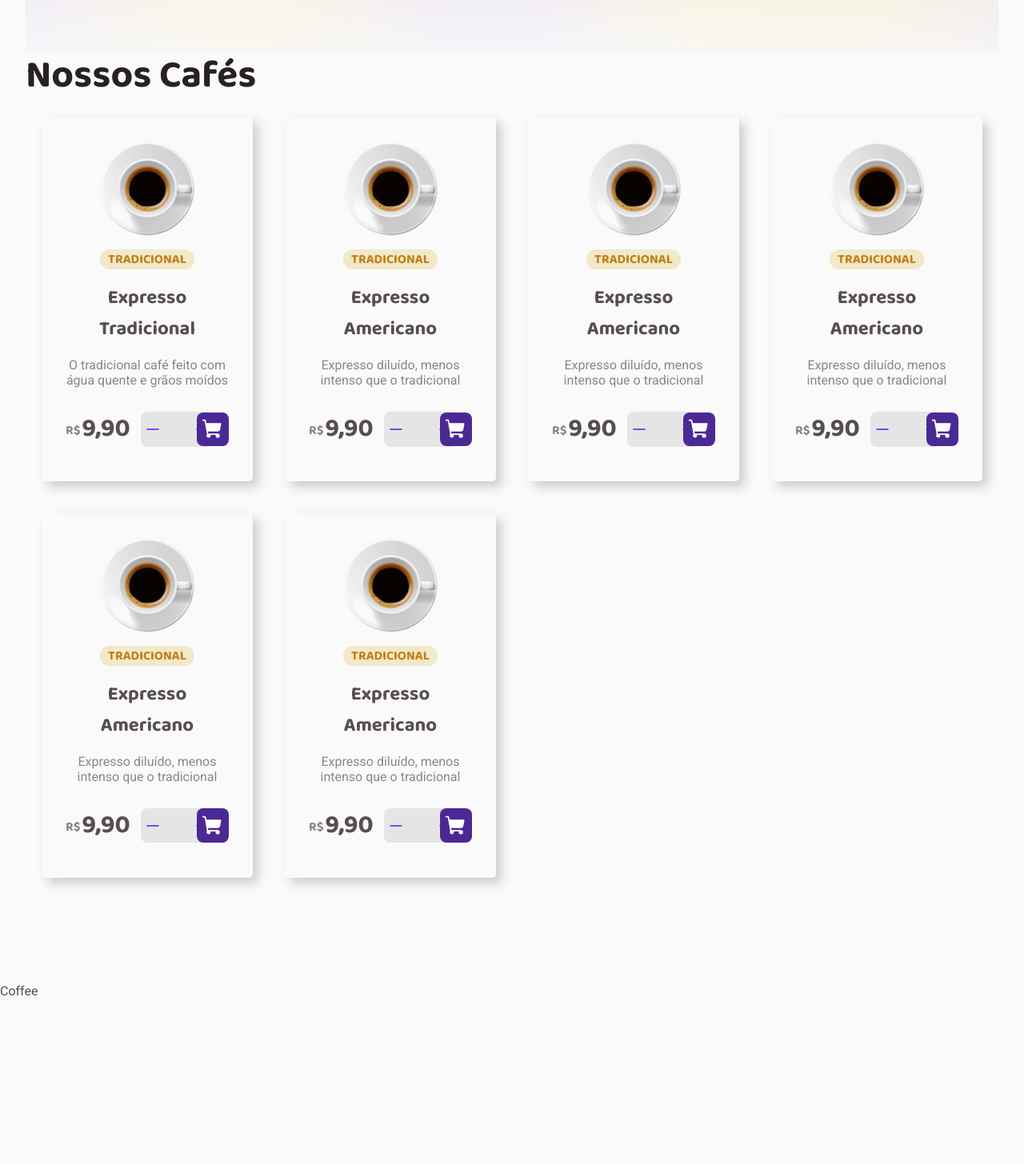
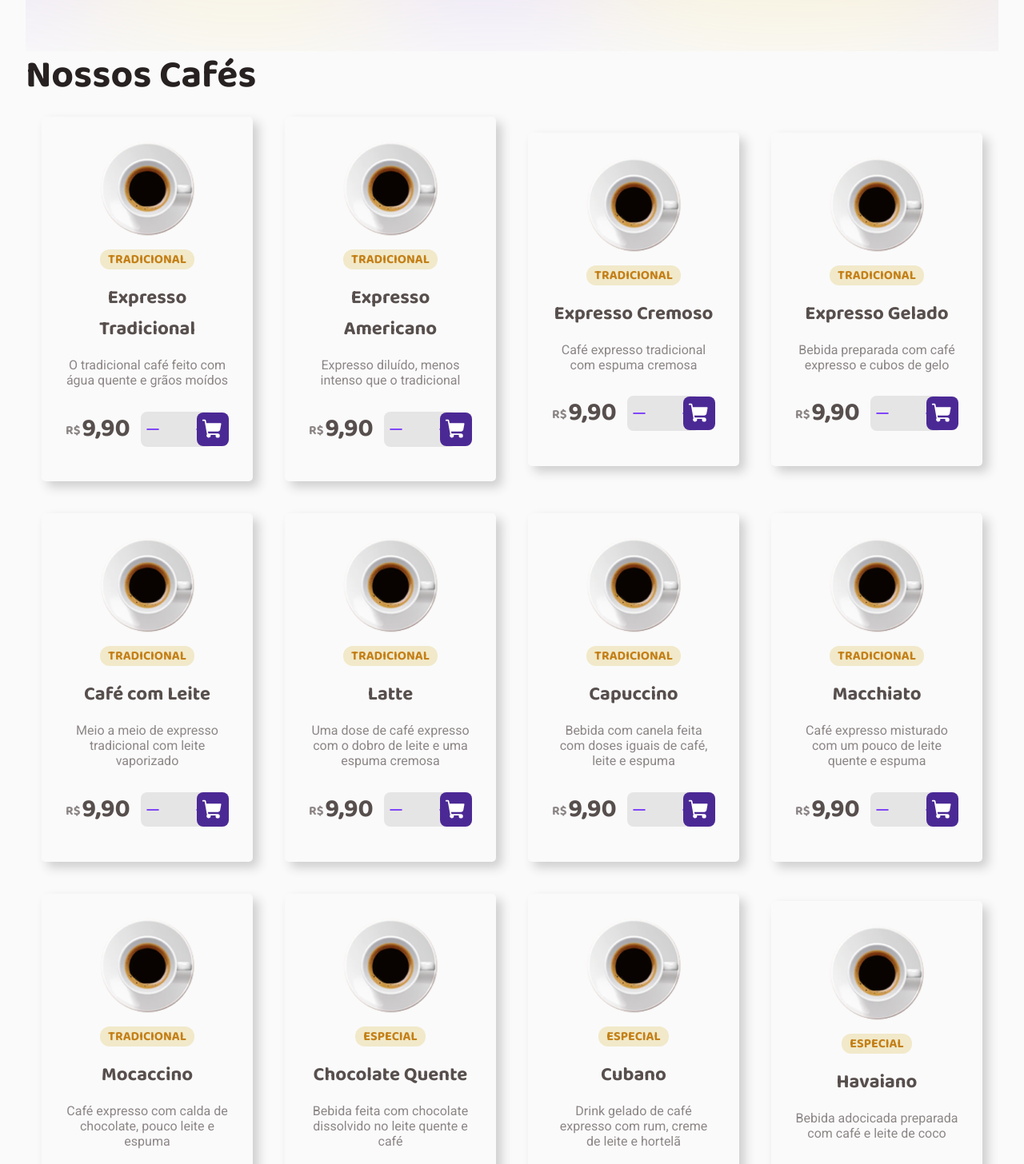
Before and after one commit to MRodrigues51/coffee-delivery, a React (Vite) app: page / in a window 1280 px wide. Shown: the part 540-1996 px from the top of the page at 80% size. Before the commit the page ends 1789 px from the top, so only its background shows below. Built offline with nearby package versions, Linux system fonts and the light colour scheme.

Commit message:
list coffee

```diff
--- a/package.json
+++ b/package.json
@@ -9,7 +9,6 @@
     "preview": "vite preview"
   },
   "dependencies": {
-    "axios": "^1.2.3",
     "phosphor-react": "^1.4.1",
     "react": "^18.2.0",
     "react-dom": "^18.2.0",
--- a/src/components/Coffees/index.tsx
+++ b/src/components/Coffees/index.tsx
@@ -1,7 +1,6 @@
 import { Minus, Plus, ShoppingCart } from "phosphor-react"
-import api from '../../services/api'
 import imgCoffee from '../../assets/img/Coffee.png'
-import { useEffect, useState } from "react"
+import { useState } from "react"
 import { CoffeeContainerDiv } from "./styles"
 
 export function CoffeeContainer() {
@@ -21,65 +20,79 @@ export function CoffeeContainer() {
   {
     "id": 3,
     "type": "tradicional",
-    "title": "Expresso Americano",
-    "body": "Expresso diluído, menos intenso que o tradicional"
+    "title": "Expresso Cremoso",
+    "body": "Café expresso tradicional com espuma cremosa"
   },
   {
     "id": 4,
     "type": "tradicional",
-    "title": "Expresso Americano",
-    "body": "Expresso diluído, menos intenso que o tradicional"
+    "title": "Expresso Gelado",
+    "body": "Bebida preparada com café expresso e cubos de gelo"
   },
   {
     "id": 5,
     "type": "tradicional",
-    "title": "Expresso Americano",
-    "body": "Expresso diluído, menos intenso que o tradicional"
+    "title": "Café com Leite",
+    "body": "Meio a meio de expresso tradicional com leite vaporizado"
   },
   {
     "id": 6,
     "type": "tradicional",
-    "title": "Expresso Americano",
-    "body": "Expresso diluído, menos intenso que o tradicional"
+    "title": "Latte",
+    "body": "Uma dose de café expresso com o dobro de leite e uma espuma cremosa"
+  },
+  {
+    "id": 7,
+    "type": "tradicional",
+    "title": "Capuccino",
+    "body": "Bebida com canela feita com doses iguais de café, leite e espuma"
+  },
+  {
+    "id": 8,
+    "type": "tradicional",
+    "title": "Macchiato",
+    "body": "Café expresso misturado com um pouco de leite quente e espuma"
+  },
+  {
+    "id": 9,
+    "type": "tradicional",
+    "title": "Mocaccino",
+    "body": "Café expresso com calda de chocolate, pouco leite e espuma"
+  },
+  {
+    "id": 10,
+    "type": "especial",
+    "title": "Chocolate Quente",
+    "body": "Bebida feita com chocolate dissolvido no leite quente e café"
+  },
+  {
+    "id": 11,
+    "type": "especial",
+    "title": "Cubano",
+    "body": "Drink gelado de café expresso com rum, creme de leite e hortelã"
+  },
+  {
+    "id": 12,
+    "type": "especial",
+    "title": "Havaiano",
+    "body": "Bebida adocicada preparada com café e leite de coco"
+  },
+  {
+    "id": 13,
+    "type": "especial",
+    "title": "Árabe",
+    "body": "Bebida preparada com grãos de café árabe e especiarias"
+  },
+  {
+    "id": 14,
+    "type": "especial",
+    "title": "irlândes",
+    "body": "Bebida a base de café, uísque irlândes, açúcar e chantilly"
   }
   ]);
   console.log(coffee)
 
-  const firtFour = coffee.slice(0, 4);
-  const remaining = coffee.slice(4);
-  for (let index = 0; index < coffee.length; index++) {
-    const element = coffee[index];
-    console.log(element)
-  }
-
-  const content = firtFour.map((list) =>
-  (
-    <>
-      <div className="ListCard">
-        <div className="Card">
-          <img src={imgCoffee} alt="" />
-          <pre>{list.type}</pre>
-          <h2>{list.title}</h2>
-          <p>{list.body}</p>
-          <div className="PriceDiv">
-            <span className="PriceLabel">
-              <p>R$</p>
-              <label>9,90</label>
-            </span>
-            <span className="BackgroundInput">
-              <button className="a"><Minus weight="bold" /></button>
-              <input type="number" />
-              <button className="b"><Plus weight="bold" /></button>
-            </span>
-            <button className="CartPrice"><ShoppingCart weight="fill" size={28} /></button>
-          </div>
-        </div>
-      </div>
-    </>
-  )
-  )
-
-  const secondContent = remaining.map((list) =>
+  const content = coffee.map((list) =>
   (
     <>
       <div className="ListCard">
@@ -113,7 +126,6 @@ export function CoffeeContainer() {
         <div className="contentCoffee">
           <main>
             {content}
-            {secondContent}
           </main>
         </div>
       </div >
--- a/src/components/Coffees/styles.tsx
+++ b/src/components/Coffees/styles.tsx
@@ -9,7 +9,6 @@ export const CoffeeContainerDiv = styled.div`
   }
   main {
     display: flex;
-    /* align-items: center; */
     justify-content: left;
     flex-wrap: wrap;
 
```
Also changed, not shown: src/coffee.json (deleted, +0 -16 lines), src/services/api.tsx (deleted, +0 -7 lines), 1 other file (tests, documents, lock files or other folders).
